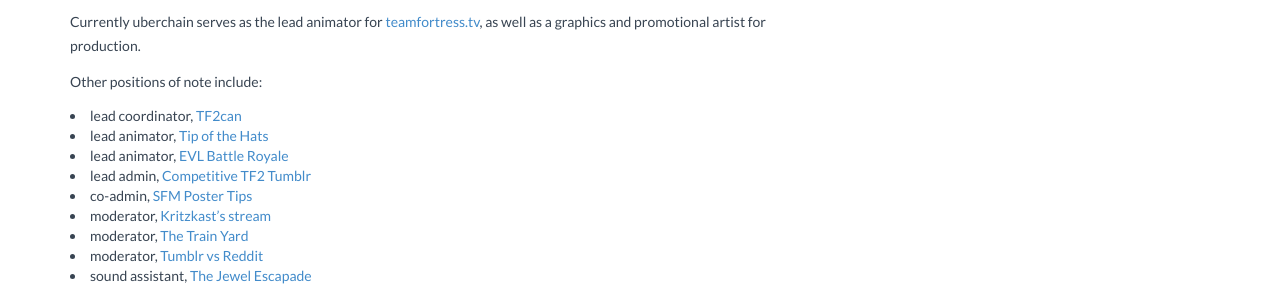
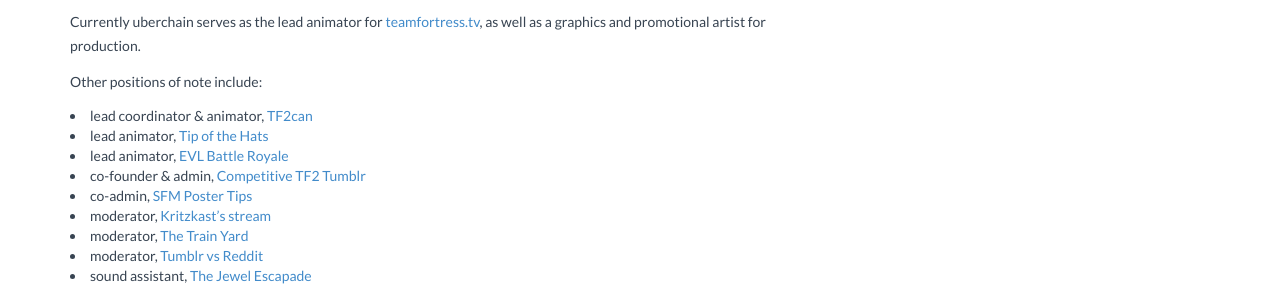
Before and after one commit to fwdcp/fwdcp.github.io, a Jekyll site: the page built from _members/uberchain.markdown, in a window 1280 px wide and 1367 px high. Shown: the part 714-1014 px from the top of the window. Built offline with Jekyll 4.4.1, drawn with Linux system fonts in a browser that asks for light colours; nearby versions of some CDN libraries.

Commit message:
Change titles for uberchain.

```diff
--- a/_members/uberchain.markdown
+++ b/_members/uberchain.markdown
@@ -32,10 +32,10 @@
 
 Other positions of note include:
 
-* lead coordinator, [TF2can](https://steamcommunity.com/groups/tf2can-org)
+* lead coordinator & animator, [TF2can](https://steamcommunity.com/groups/tf2can-org)
 * lead animator, [Tip of the Hats](http://tipofthehats.org/)
 * lead animator, [EVL Battle Royale](http://evlbr.com/)
-* lead admin, [Competitive TF2 Tumblr](http://competitivetf2.tumblr.com/)
+* co-founder & admin, [Competitive TF2 Tumblr](http://competitivetf2.tumblr.com/)
 * co-admin, [SFM Poster Tips](http://sfm-poster-tips.tumblr.com/)
 * moderator, [Kritzkast's stream](http://www.weav.tv/#/KritzKast/live)
 * moderator, [The Train Yard](https://steamcommunity.com/groups/thetrainyard )
```
